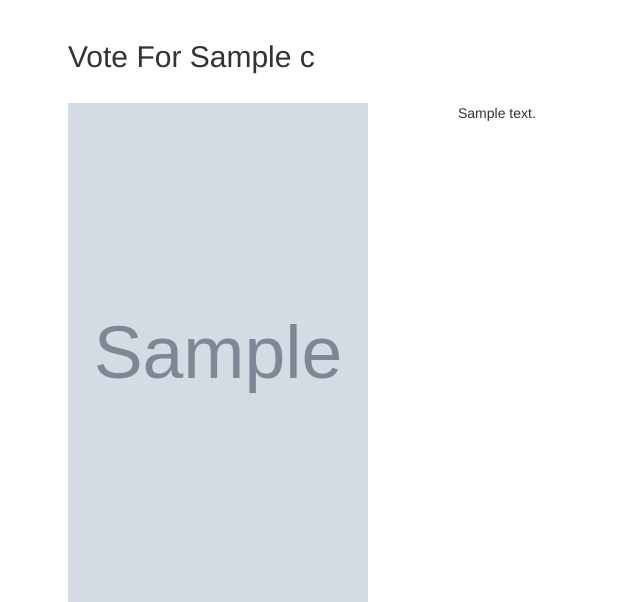
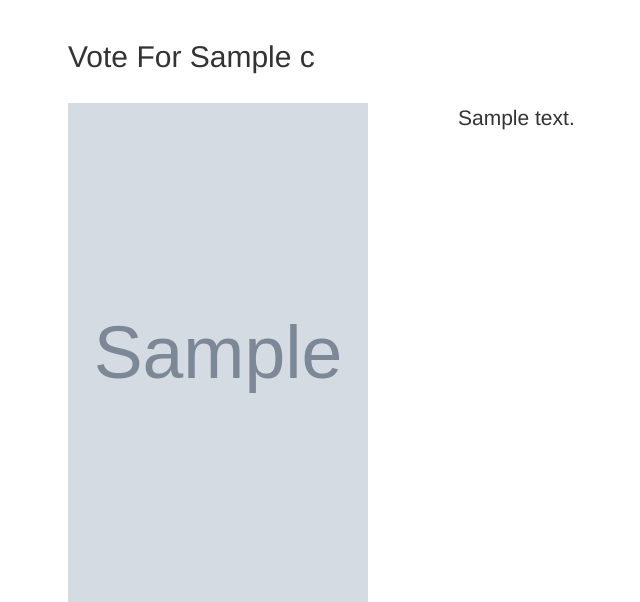
Before and after one commit to fujipug/agency, a Django app: template main/templates/main/candidates.html in a window 1280 px wide. Shown: the part 74-676 px from the top of the page, without its empty margins (2-642 px from the left). Run offline with Django 3.2, Linux system fonts and the light colour scheme; the template is opened without the code that fills it: most values are stand-ins (such as "Sample title", 1, 10 or a date in 2020); grey boxes marked "Sample" are stand-in pictures; some libraries are stand-ins or nearby versions.

Commit message:
added .lead class to candidate description

```diff
--- a/main/templates/main/candidates_base.html
+++ b/main/templates/main/candidates_base.html
@@ -11,7 +11,7 @@
         <img src="{%static c.picture %}" height="500" width="300">
       </div>
       <div class="col-md-8">
-        <p> {{c.description}}</p>
+        <p class="lead"> {{c.description}}</p>
       </div>
    </div>
    <br/>
```
